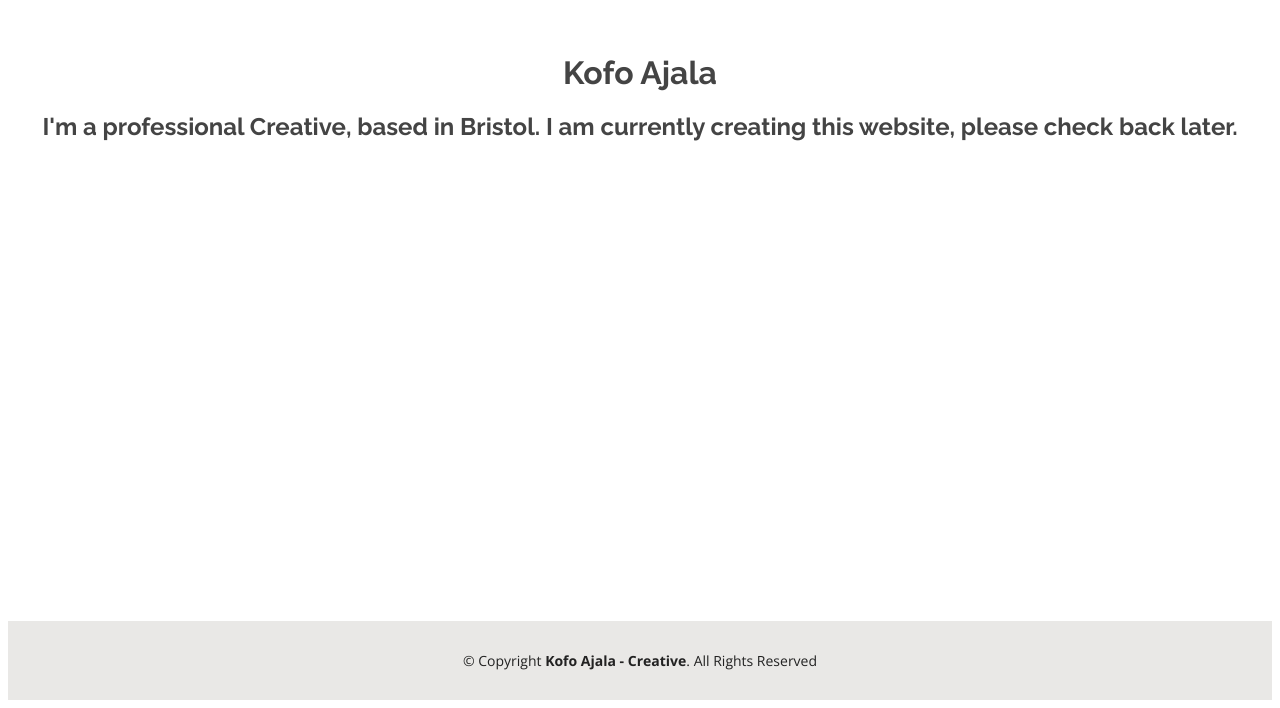
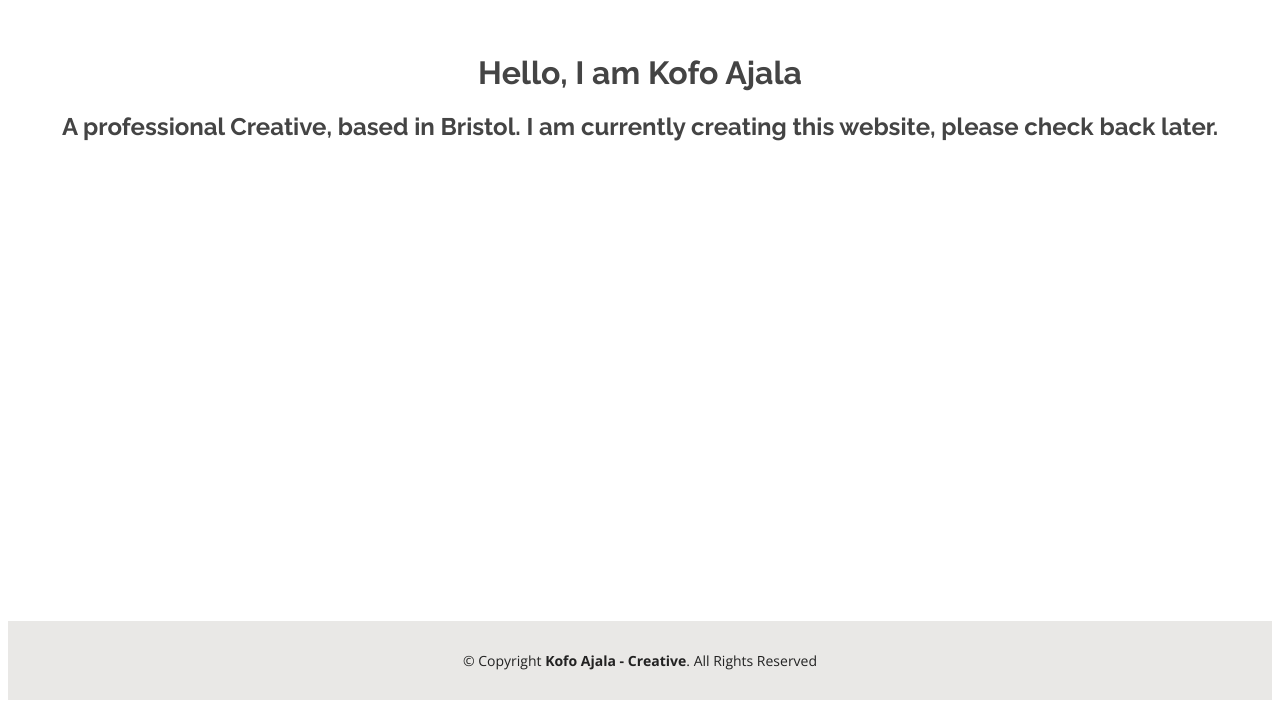
Before and after one commit to kofoajala/kofoajala.github.io, a plain HTML site: page index.html in a window 1280 px wide. Shown: the part 186-894 px from the top of the page. Drawn offline with nearby package versions, Linux system fonts and the light colour scheme.

Commit message:
Update index.html

```diff
--- a/index.html
+++ b/index.html
@@ -22,8 +22,8 @@
 
 <body>
     <div class="Temp">
-        <h1>Kofo Ajala</h1>
-        <h2>I'm a professional Creative, based in Bristol. I am currently creating this website, please check back later.</h2>
+        <h1>Hello, I am Kofo Ajala</h1>
+        <h2>A professional Creative, based in Bristol. I am currently creating this website, please check back later.</h2>
     </div>
     <footer id="footer">
     <div class="container">
```
